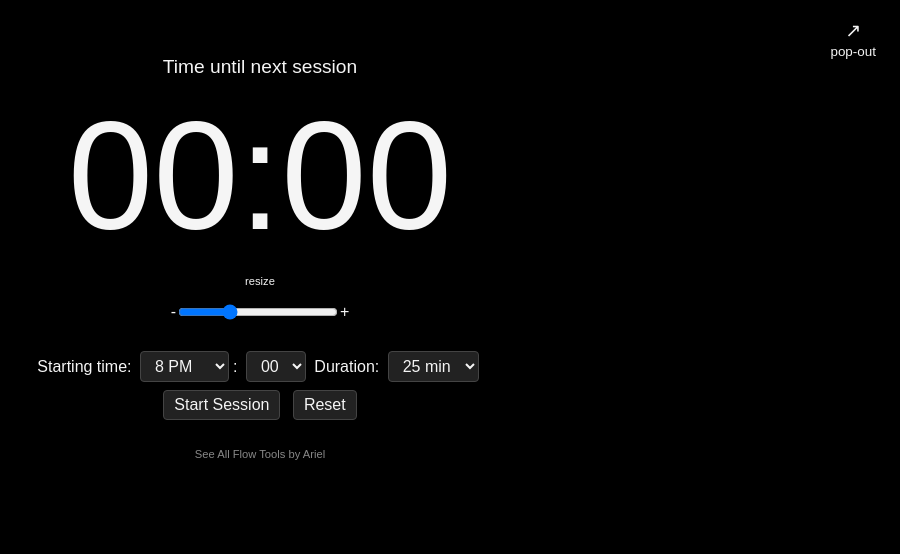
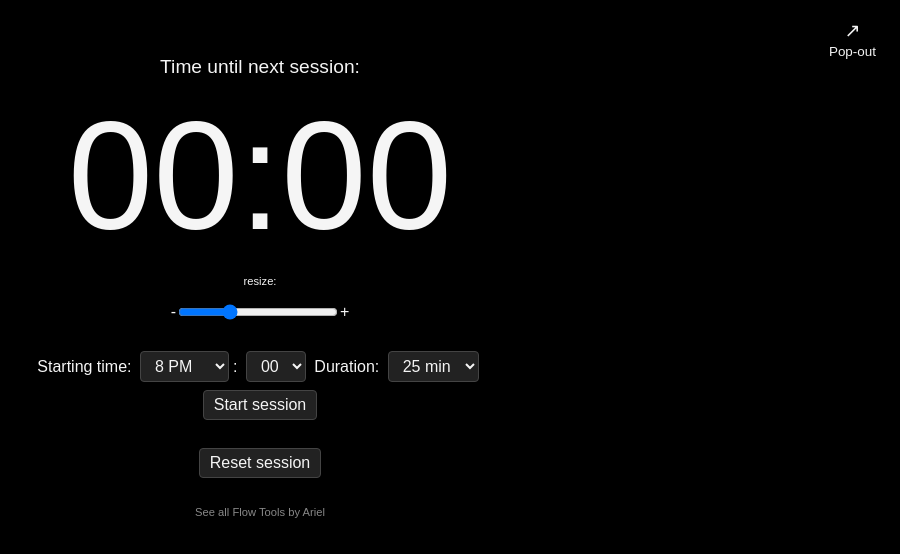
Before and after one commit to hellomynameisariel/focustime, a plain HTML site: page index.html in a window 1280 px wide. Shown: the whole page, without its empty margins (380-1280 px from the left). Drawn offline with Linux system fonts and the light colour scheme.

Commit message:
Update index.html
re-added rest button, minor text ui changes

```diff
--- a/index.html
+++ b/index.html
@@ -108,11 +108,11 @@
 </head>
 <body>
 
-<button id="popOutButton" title="Open in new window">↗<span>pop-out</span></button>
+<button id="popOutButton" title="Open in new window">↗<span>Pop-out</span></button>
 
-<div id="status">Time until next session</div>
+<div id="status">Time until next session:</div>
 <div id="timer">00:00</div>
-<div class="slider-label" id="resizeLabel">resize</div>
+<div class="slider-label" id="resizeLabel">Resize:</div>
 <div class="slider-bar" id="sliderBar">
   <span>-</span>
   <input type="range" id="sizeSlider" min="4" max="30" value="12">
@@ -139,12 +139,15 @@
     </select>
   </label>
   <br>
-  <button onclick="startSession()">Start Session</button>
-  <button onclick="resetTimer()">Reset</button>
+  <button onclick="startSession()">Start session</button>
+</div>
+
+<div id="resetWrapper" style="margin-top: 20px; text-align: center;">
+  <button onclick="resetTimer()">Reset session</button>
 </div>
 
 <div id="footer">
-  <a href="https://hellomynameisariel.github.io/flowtools/" target="_blank">See All Flow Tools by Ariel</a>
+  <a href="https://hellomynameisariel.github.io/flowtools/" target="_blank">See all Flow Tools by Ariel</a>
 </div>
 
 <script>
@@ -197,7 +200,7 @@
       clearInterval(window._timerInterval);
       window._timerInterval = null;
       document.getElementById("controls").style.display = "block";
-      status.textContent = "Time until next session";
+      status.textContent = "Time until next session:";
       timerDisplay.textContent = "00:00";
       document.body.style.backgroundColor = "#000";
       document.body.style.color = "#ccc";
@@ -218,13 +221,13 @@
         status.textContent = "Session starts in:";
         setColors("--bg-green", "--text-dark");
       } else {
-        status.textContent = "Time until next session";
+        status.textContent = "Time until next session:";
         setColors("--bg-yellow", "--text-dark");
       }
       timerDisplay.textContent = formatTime(seconds);
     } else if (now < end) {
       const seconds = Math.floor((end - now) / 1000);
-      status.textContent = "Time in session remaining";
+      status.textContent = "Time in session remaining:";
       if (seconds <= 120) {
         setColors("--bg-red", "--text-dark");
       } else {
```
